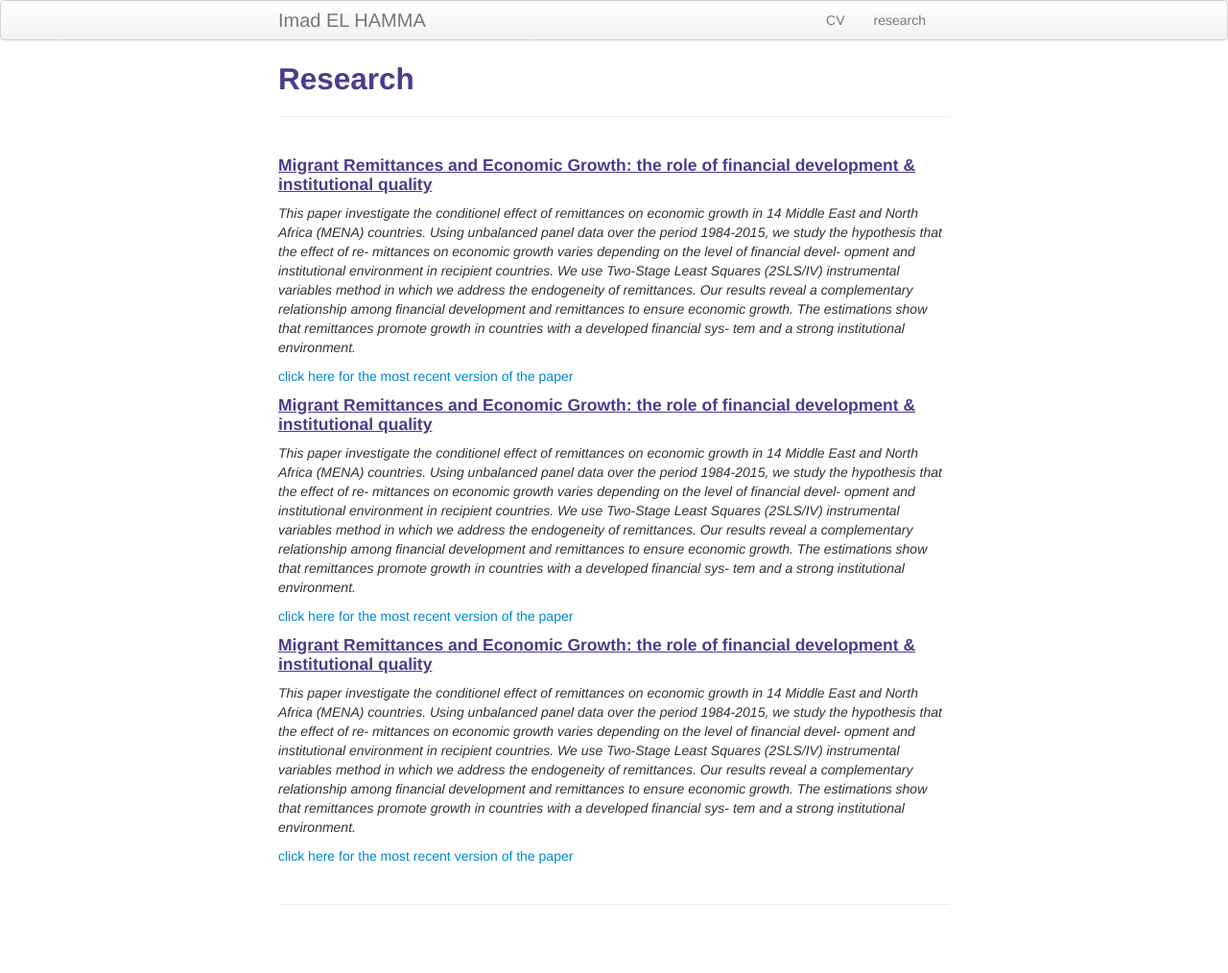
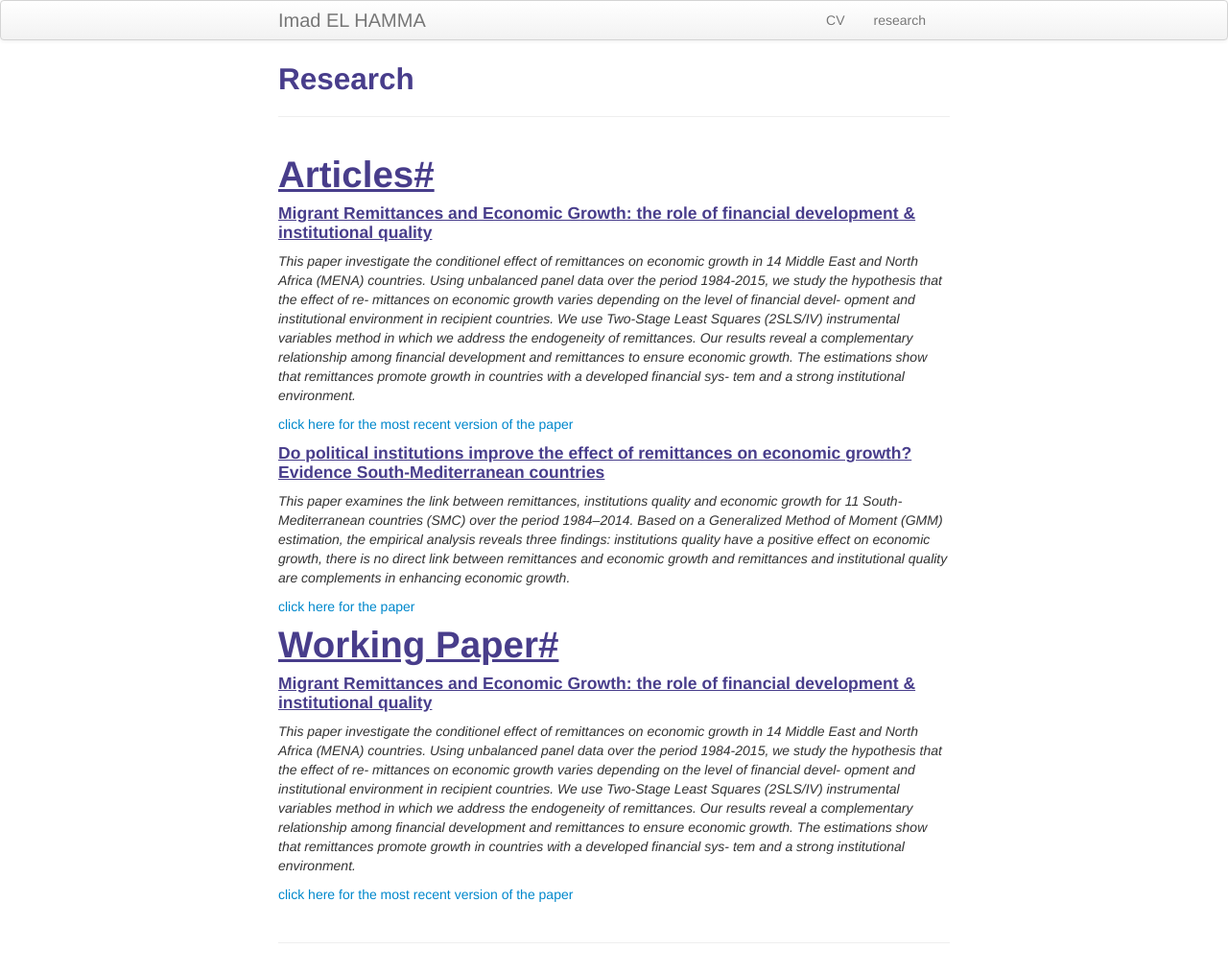
Before and after one commit to elhamma/elhamma.github.io, a Jekyll site: the page built from pages/research.md, in a window 1280 px wide. Shown: the whole page at 96% size. Built offline with Jekyll 4.4.1, drawn with Linux system fonts in a browser that asks for light colours; before the commit the page ends 974 px from its top, so only the background shows below that.

Commit message:
Update research.md

```diff
--- a/pages/research.md
+++ b/pages/research.md
@@ -5,23 +5,24 @@ description: EL HAMMA Imad's research
 ---
 
 
+# <u>Articles#</u>
+#### <u>Migrant Remittances and Economic Growth: the role of financial development & institutional quality</u>
+*This paper investigate the conditionel effect of remittances on economic growth in 14 Middle East and North Africa (MENA) countries. Using unbalanced panel data over the period 1984-2015, we study the hypothesis that the effect of re- mittances on economic growth varies depending on the level of financial devel- opment and institutional environment in recipient countries. We use Two-Stage Least Squares (2SLS/IV) instrumental variables method in which we address the endogeneity of remittances. Our results reveal a complementary relationship among financial development and remittances to ensure economic growth. The estimations show that remittances promote growth in countries with a developed financial sys- tem and a strong institutional environment.*
+
+[click here for the most recent version of the paper]({{ BASE_PATH}}/pages/working_papers/Rmittances_ELHAMMA_Final.pdf)
+
+
+#### <u>Do political institutions improve the effect of remittances on economic growth? Evidence South-Mediterranean countries</u>
+*This paper examines the link between remittances, institutions quality and economic growth for 11 South- Mediterranean countries (SMC) over the period 1984–2014. Based on a Generalized Method of Moment (GMM) estimation, the empirical analysis reveals three findings: institutions quality have a positive effect on economic growth, there is no direct link between remittances and economic growth and remittances and institutional quality are complements in enhancing economic growth.*
+
+[click here for the paper]({{ BASE_PATH}}/pages/working_papers/EB-17-V37-I3-P193.pdf)
+
+# <u>Working Paper#</u>
 
 #### <u>Migrant Remittances and Economic Growth: the role of financial development & institutional quality</u>
 *This paper investigate the conditionel effect of remittances on economic growth in 14 Middle East and North Africa (MENA) countries. Using unbalanced panel data over the period 1984-2015, we study the hypothesis that the effect of re- mittances on economic growth varies depending on the level of financial devel- opment and institutional environment in recipient countries. We use Two-Stage Least Squares (2SLS/IV) instrumental variables method in which we address the endogeneity of remittances. Our results reveal a complementary relationship among financial development and remittances to ensure economic growth. The estimations show that remittances promote growth in countries with a developed financial sys- tem and a strong institutional environment.*
 
-[click here for the most recent version of the paper]({{ BASE_PATH}}/pages/working_papers/sRmittances_ELHAMMA_Final.pdf)
-
-
-#### <u>Migrant Remittances and Economic Growth: the role of financial development & institutional quality</u>
-*This paper investigate the conditionel effect of remittances on economic growth in 14 Middle East and North Africa (MENA) countries. Using unbalanced panel data over the period 1984-2015, we study the hypothesis that the effect of re- mittances on economic growth varies depending on the level of financial devel- opment and institutional environment in recipient countries. We use Two-Stage Least Squares (2SLS/IV) instrumental variables method in which we address the endogeneity of remittances. Our results reveal a complementary relationship among financial development and remittances to ensure economic growth. The estimations show that remittances promote growth in countries with a developed financial sys- tem and a strong institutional environment.*
-
-[click here for the most recent version of the paper]({{ BASE_PATH}}/pages/working_papers/sRmittances_ELHAMMA_Final.pdf)
-
-
-#### <u>Migrant Remittances and Economic Growth: the role of financial development & institutional quality</u>
-*This paper investigate the conditionel effect of remittances on economic growth in 14 Middle East and North Africa (MENA) countries. Using unbalanced panel data over the period 1984-2015, we study the hypothesis that the effect of re- mittances on economic growth varies depending on the level of financial devel- opment and institutional environment in recipient countries. We use Two-Stage Least Squares (2SLS/IV) instrumental variables method in which we address the endogeneity of remittances. Our results reveal a complementary relationship among financial development and remittances to ensure economic growth. The estimations show that remittances promote growth in countries with a developed financial sys- tem and a strong institutional environment.*
-
-[click here for the most recent version of the paper]({{ BASE_PATH}}/pages/working_papers/sRmittances_ELHAMMA_Final.pdf)
+[click here for the most recent version of the paper]({{ BASE_PATH}}/pages/working_papers/GREDEG-WP-2016-38.pdf)
 
 
 <!-- Note: this is how to write a comment in HTML. Everything in here won't show up on your webpage.-->
```
